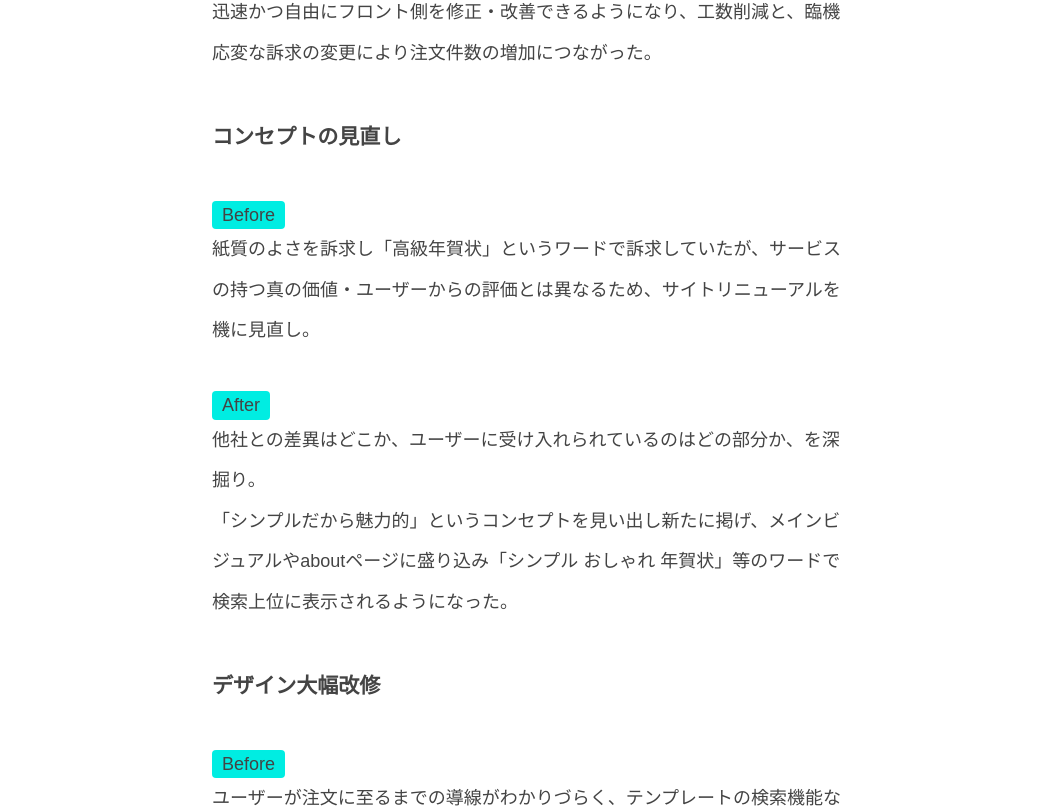
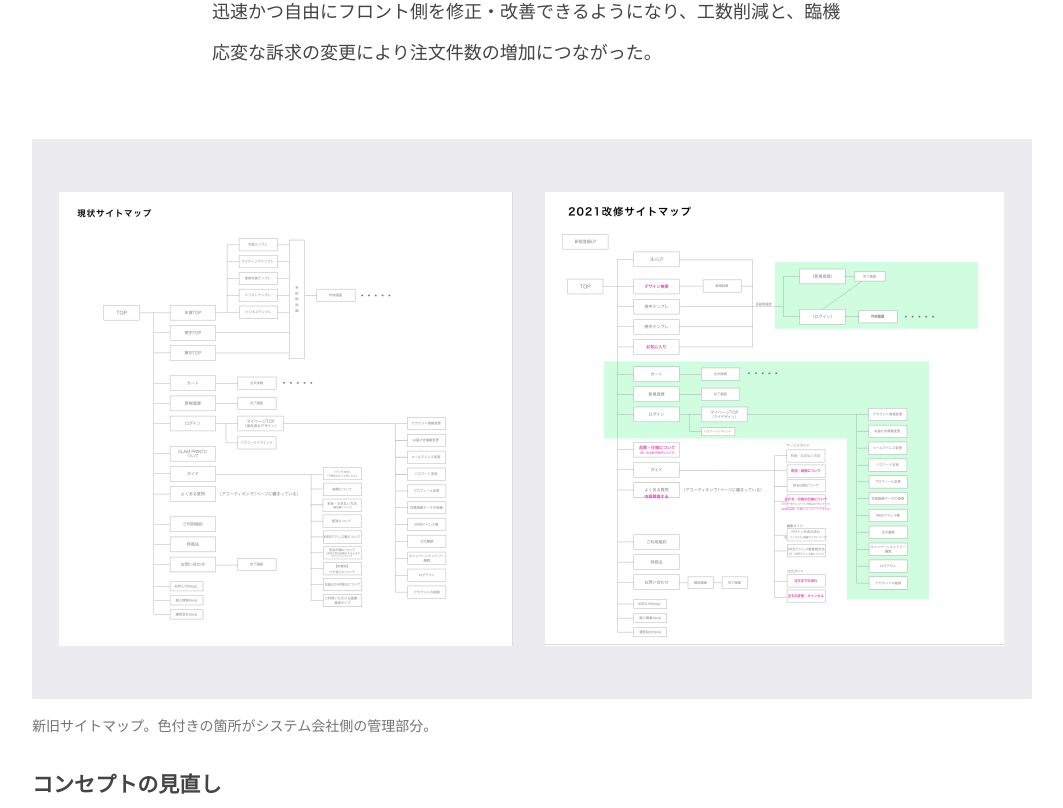
Before and after one commit to tae-taika/portfolio, a Vue app: page /glamprint in a window 1280 px wide. Shown: the part 2294-3102 px from the top of the page, without its empty margins (108-1171 px from the left). Built offline with nearby package versions, Linux system fonts and the light colour scheme.

Commit message:
Add image in gp

```diff
--- a/src/pages/works/_gp.vue
+++ b/src/pages/works/_gp.vue
@@ -100,7 +100,13 @@ import ButtonBack from '@/components/Buttonback.vue';
               ユーザーのログイン画面以前のページとフロントのページを切り離し、フロント側は弊社が管理する設計へ変更。<br>
               迅速かつ自由にフロント側を修正・改善できるようになり、工数削減と、臨機応変な訴求の変更により注文件数の増加につながった。
             </p>
+          </div>
 
+          <div class="works__section-img">
+            <img src="/img/works/img_works_gp_1.png" alt="" width="1000" height="563">
+            <div class="works__img-description">新旧サイトマップ。色付きの箇所がシステム会社側の管理部分。</div>
+
+          <div class="works__section"></div>
             <h3 class="works__section-sub-title">コンセプトの見直し</h3>
             <p>
               <span class="works__section-label">Before</span>
```
Also changed, not shown: public/img/works/img_works_gp_1.png (added).
